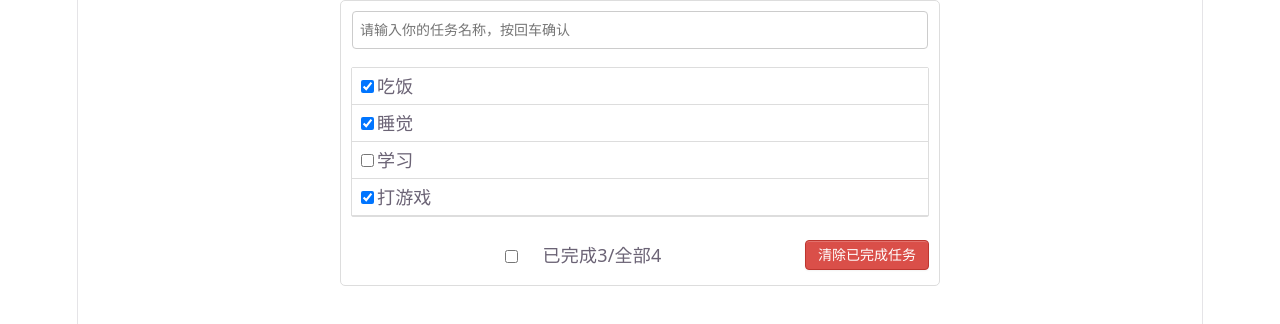
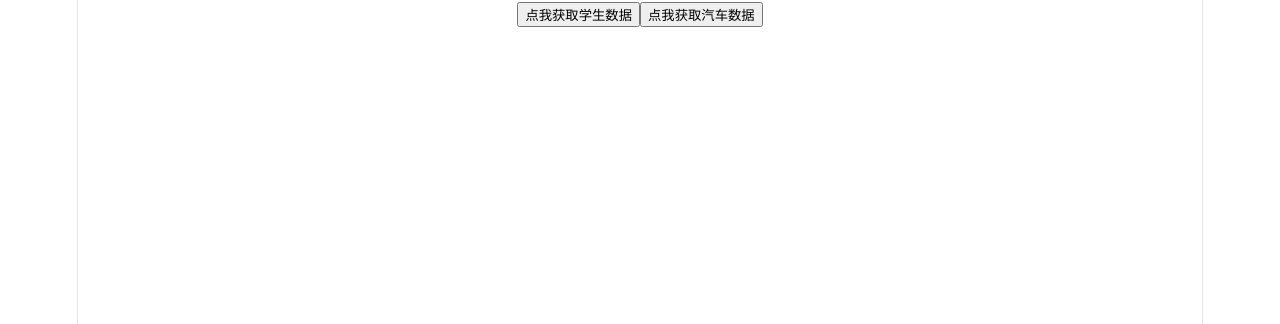
Before and after one commit to chujian0325/react20260915, a React (Vite) app in the folder my-app/: page / in a window 1280 px wide. Shown: the top 324 px of the page. Built offline with nearby package versions, Linux system fonts and the light colour scheme.

Commit message:
axios配置代理

```diff
--- a/my-app/package.json
+++ b/my-app/package.json
@@ -10,6 +10,7 @@
     "preview": "vite preview"
   },
   "dependencies": {
+    "axios": "^1.20.0",
     "nanoid": "^6.0.1",
     "prop-types": "^15.8.1",
     "react": "^19.2.8",
--- a/my-app/src/App.jsx
+++ b/my-app/src/App.jsx
@@ -1,76 +1,33 @@
 import { Component } from "react";
-import Header from "./components/Header/index.jsx";
-import List from "./components/List/index.jsx";
-import Footer from "./components/Footer/index.jsx";
-import "./App.css";
+import axios from "axios";
 
 // 创建并暴露App组件
 export default class App extends Component {
-  // 状态写在哪里，操作状态的方法就写在哪里
-  state = {
-    todos: [
-      { id: "001", name: "吃饭", done: true },
-      { id: "002", name: "睡觉", done: true },
-      { id: "003", name: "学习", done: false },
-      { id: "004", name: "打游戏", done: true },
-    ],
+  getStudentData = () => {
+    axios.get("/api1/students").then(
+      (response) => {
+        console.log('学生数据', response.data);
+      },
+      (error) => {
+        console.log('error', error);
+      },
+    );
   };
-
-  // addTodo用于添加一个todo，接收的参数是todo对象
-  // 如果子组件想修改父组件的数据，则父组件传递一个回调函数给子组件
-  addTodo = (todoObj) => {
-    this.setState({ todos: [todoObj, ...this.state.todos] });
-  };
-
-  updateTodo = (id, done) => {
-    const todos = this.state.todos.map((todo) => {
-      if (todo.id === id) {
-        return { ...todo, done };
-      } else {
-        return todo;
-      }
-    });
-    this.setState({ todos });
-  };
-
-  deleteTodo = (id) => {
-    const todos = this.state.todos.filter((todo) => {
-      return todo.id !== id;
-    });
-    this.setState({ todos });
-  };
-
-  handleClearAllDone = () => {
-    const todos = this.state.todos.filter((todo) => {
-      return !todo.done;
-    });
-    this.setState({ todos });
-  };
-
-  handleCheckAll = (done) => {
-    const todos = this.state.todos.map((todo) => {
-      return { ...todo, done };
-    });
-    this.setState({ todos });
-  };
-
+  getCarData = () => {
+    axios.get("/api2/cars").then(
+      (response) => {
+        console.log('汽车数据', response.data);
+      },
+      (error) => {
+        console.log('error', error);
+      },
+    );
+  }
   render() {
-    const { todos } = this.state;
     return (
-      <div className="todo_container">
-        <div className="todo_warp">
-          <Header addTodo={this.addTodo} />
-          <List
-            todos={todos}
-            updateTodo={this.updateTodo}
-            deleteTodo={this.deleteTodo}
-          />
-          <Footer
-            todos={todos}
-            handleCheckAll={this.handleCheckAll}
-            handleClearAllDone={this.handleClearAllDone}
-          />
-        </div>
+      <div>
+        <button onClick={this.getStudentData}>点我获取学生数据</button>
+        <button onClick={this.getCarData}>点我获取汽车数据</button>
       </div>
     );
   }
--- a/my-app/vite.config.js
+++ b/my-app/vite.config.js
@@ -1,7 +1,22 @@
-import react from '@vitejs/plugin-react'
-import { defineConfig } from 'vite'
+import react from "@vitejs/plugin-react";
+import { defineConfig } from "vite";
 
 // https://vite.dev/config/
 export default defineConfig({
   plugins: [react()],
-})
+  server: {
+    proxy: {
+      "/api1": {
+        //遇到/api的请求，代理到http://localhost:8080
+        target: "http://localhost:8080", //请求转发地址
+        changeOrigin: true, //控制服务器收到的请求头中host字段的值
+        rewrite: (path) => path.replace(/^\/api1/, ""), //重写请求路径（必须）
+      },
+      "/api2": {
+        target: "http://localhost:5001",
+        changeOrigin: true,
+        rewrite: (path) => path.replace(/^\/api2/, ""),
+      },
+    },
+  },
+});
```
Also changed, not shown: 1 other file (tests, documents, lock files or other folders).
